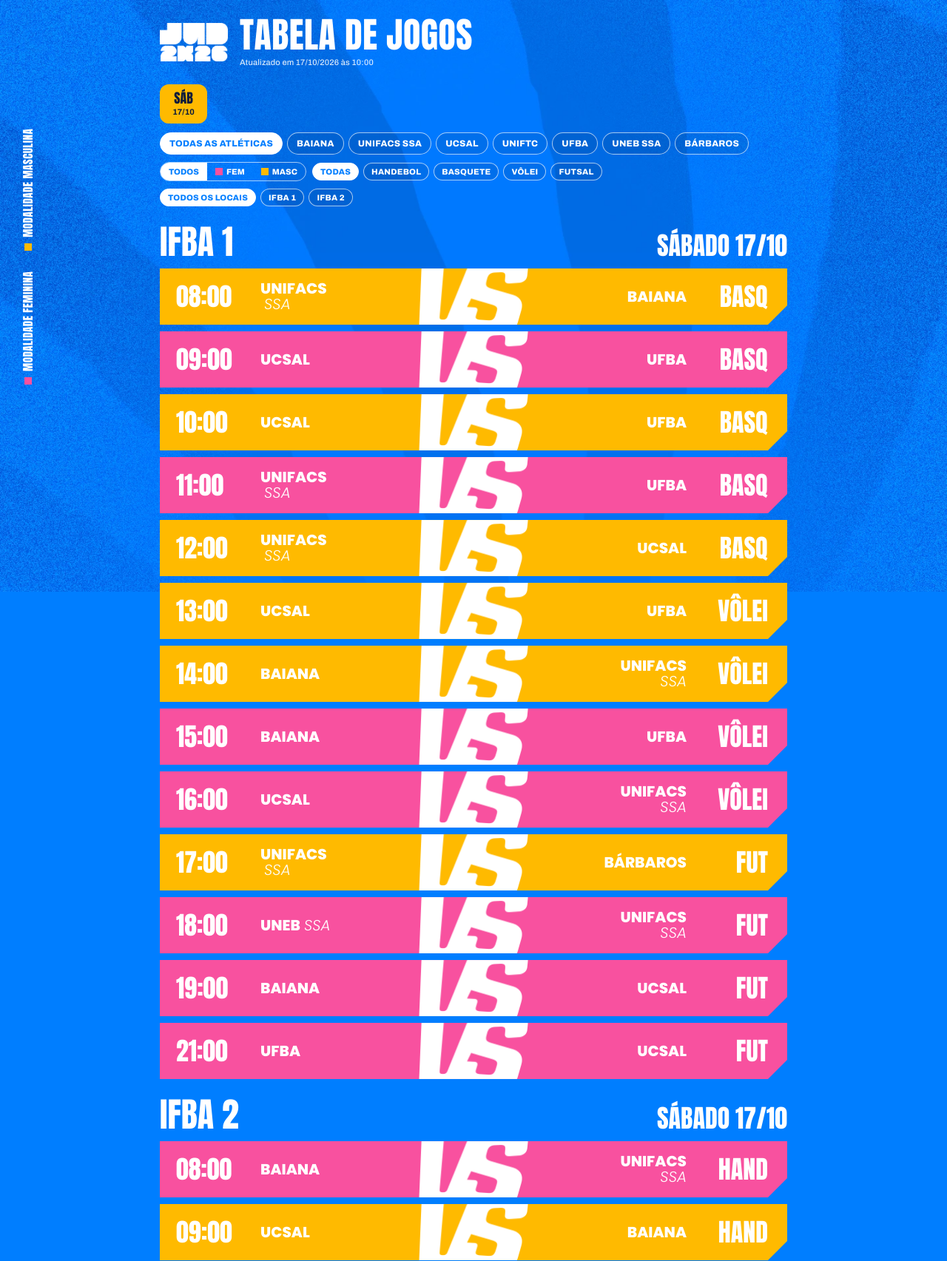
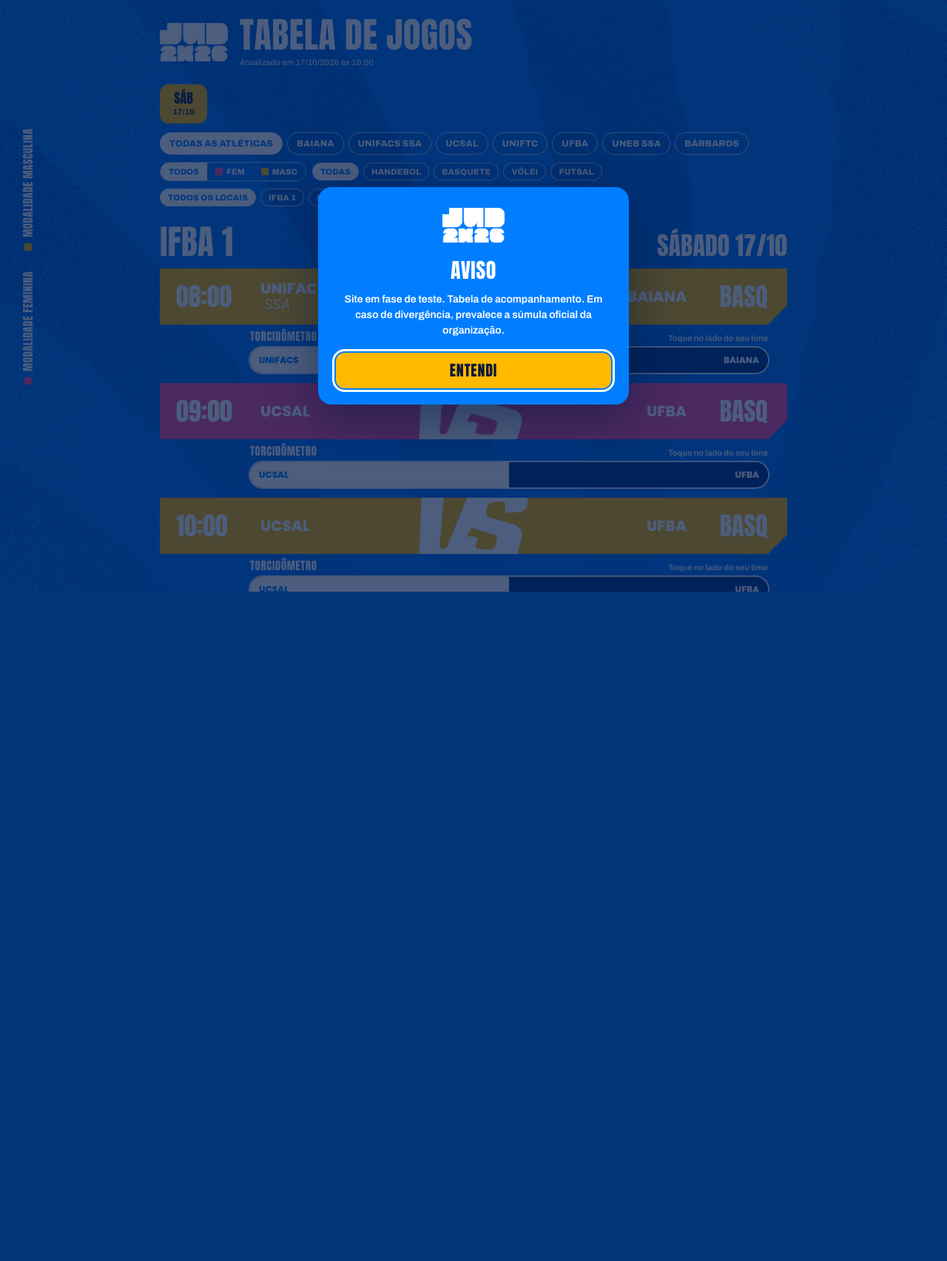
Before and after one commit to matheuscmello24-stack/Lud, a PHP site: page / in a window 1280 px wide. Shown: the top 1705 px of the page at 74% size. After the commit the page ends 800 px from the top, so only its background shows below. Run offline with PHP 8.4, Linux system fonts and the light colour scheme.

Commit message:
Torcidômetro por jogo e pop-up de aviso na abertura
- Barra de torcida sob cada jogo: o público toca no lado do time;
  percentuais e total de votos, voto único por navegador, votação
  encerrada quando o jogo termina.
- Votos gravados um a um no Netlify Blobs (sem perda em votos
  simultâneos), com limite de requisições por IP.
- Pop-up de aviso uma vez por visita, com texto editável no admin.

Co-Authored-By: Claude Opus 5.5 <noreply@anthropic.com>
Claude-Session: https://claude.ai/code/session_011iW4ndWbEUMBbnNUHiFCbL

```diff
--- a/admin/admin.js
+++ b/admin/admin.js
@@ -374,11 +374,12 @@
     if (document.activeElement && document.activeElement.closest("#evento-form")) return;
     $("ev-nome").value = D.evento.nome || "";
     $("ev-aviso").value = D.evento.aviso || "";
+    $("ev-popup").value = D.evento.popup || "";
   }
   $("evento-form").addEventListener("submit", function (e) {
     e.preventDefault();
-    var nome = $("ev-nome").value.trim(), aviso = $("ev-aviso").value.trim();
-    save(function (d) { d.evento.nome = nome; d.evento.aviso = aviso; }, "Dados do evento salvos");
+    var nome = $("ev-nome").value.trim(), aviso = $("ev-aviso").value.trim(), popup = $("ev-popup").value.trim();
+    save(function (d) { d.evento.nome = nome; d.evento.aviso = aviso; if (popup) d.evento.popup = popup; else delete d.evento.popup; }, "Dados do evento salvos");
   });
   $("backup").addEventListener("click", function () {
     var data = clone(D); delete data._rev;
--- a/admin/index.html
+++ b/admin/index.html
@@ -126,6 +126,9 @@
           <input id="ev-nome" maxlength="80" required>
           <label for="ev-aviso">Aviso no rodapé do site</label>
           <textarea id="ev-aviso" rows="3" maxlength="400"></textarea>
+          <label for="ev-popup">Pop-up exibido ao abrir o site</label>
+          <textarea id="ev-popup" rows="3" maxlength="400"></textarea>
+          <p class="muted small">Aparece uma vez por visita, com o botão "Entendi". Deixe em branco para usar o texto padrão.</p>
           <div class="actions"><button type="submit" class="btn primary">Salvar</button></div>
         </form>
         <section class="card">
--- a/app.js
+++ b/app.js
@@ -5,11 +5,15 @@
   var SEED_URL = "data/seed.json";
   var REFRESH_MS = 60000;
   var STORE_KEY = "jud2k26:equipe";
+  var VOTES_KEY = "jud2k26:votos";
+  var POPUP_KEY = "jud2k26:aviso-visto";
+  var POPUP_PADRAO = "Site em fase de teste. Tabela de acompanhamento. Em caso de divergência, prevalece a súmula oficial da organização.";
   var DIAS = ["DOM", "SEG", "TER", "QUA", "QUI", "SEX", "SÁB"];
   var DIAS_LONGO = ["DOMINGO", "SEGUNDA", "TERÇA", "QUARTA", "QUINTA", "SEXTA", "SÁBADO"];
   var NAIPE = { F: "Feminino", M: "Masculino" };
 
   var D = null;
+  var T = {};            // torcidômetro: { gameId: { h, a } }
   var state = { dia: null, equipe: "", naipe: "", mod: "", local: "" };
 
   var $ = function (id) { return document.getElementById(id); };
@@ -35,6 +39,86 @@
   }
   function loadData(cb) {
     getJSON(API_URL).catch(function () { return getJSON(SEED_URL); }).then(cb, function () { cb(null); });
+  }
+
+  // ---------- torcidômetro ----------
+  function myVotes() {
+    try { return JSON.parse(localStorage.getItem(VOTES_KEY) || "{}") || {}; } catch (e) { return {}; }
+  }
+  function saveVotes(v) {
+    try { localStorage.setItem(VOTES_KEY, JSON.stringify(v)); } catch (e) {}
+  }
+  function loadVotes() {
+    var ids = D.jogos.filter(function (g) { return g.data === state.dia; }).map(function (g) { return g.id; }).sort();
+    if (!ids.length) return Promise.resolve();
+    return getJSON("/api/torcida?ids=" + encodeURIComponent(ids.join(","))).then(function (counts) {
+      Object.keys(counts).forEach(function (id) {
+        // A cached response must never roll back a vote this visitor just cast.
+        var cur = T[id], next = counts[id];
+        if (!cur || next.h + next.a >= cur.h + cur.a) T[id] = next;
+      });
+    }, function () {});
+  }
+  function shortName(key) { return (D.equipes[key] || { nome: key }).nome; }
+
+  function torcidaHTML(g) {
+    var c = T[g.id] || { h: 0, a: 0 };
+    var total = c.h + c.a;
+    var mine = myVotes()[g.id];
+    var closed = finished(g);
+    var open = !closed && !mine;
+    var ph = total ? Math.round((c.h / total) * 100) : 50;
+    var pa = 100 - ph;
+    // Keep each side wide enough to read and tap.
+    var wh = Math.min(85, Math.max(15, ph));
+    var info = closed ? "Votação encerrada" : mine ? "Você torce por " + esc(shortName(mine === "h" ? g.mandante : g.visitante)) : "Toque no lado do seu time";
+    if (total) info += " · " + total + (total === 1 ? " voto" : " votos");
+    function side(lado, pct, w, team) {
+      var label = total ? "<b>" + pct + "%</b>" : "";
+      var name = '<span class="t-name">' + esc(shortName(team)) + "</span>";
+      return '<button type="button" class="t-side ' + lado + (mine === lado ? " chosen" : "") + (w < 30 ? " narrow" : "") +
+        '" style="width:' + w + '%" data-lado="' + lado + '"' + (open ? "" : " disabled") +
+        ' aria-label="Torcer por ' + esc(shortName(team)) + (total ? ", " + pct + "% dos votos" : "") + '">' +
+        (lado === "h" ? label + name : name + label) + "</button>";
+    }
+    return '<div class="torcida' + (open ? " open" : "") + '" data-id="' + esc(g.id) + '">' +
+      '<div class="t-head"><span class="t-title">Torcidômetro</span><span class="t-info">' + info + "</span></div>" +
+      '<div class="t-bar">' + side("h", ph, wh, g.mandante) + side("a", pa, 100 - wh, g.visitante) + "</div></div>";
+  }
+
+  function vote(id, lado) {
+    if (myVotes()[id]) return;
+    var before = T[id] || { h: 0, a: 0 };
+    var v = myVotes(); v[id] = lado; saveVotes(v);
+    T[id] = { h: before.h + (lado === "h" ? 1 : 0), a: before.a + (lado === "a" ? 1 : 0) };
+    renderJogos();
+    function undo(msg) {
+      var v2 = myVotes(); delete v2[id]; saveVotes(v2);
+      T[id] = before; renderJogos(); toast(msg);
+    }
+    fetch("/api/votar", { method: "POST", headers: { "content-type": "application/json" }, body: JSON.stringify({ id: id, lado: lado }) })
+      .then(function (r) { return r.json().catch(function () { return {}; }).then(function (b) { return { ok: r.ok, status: r.status, b: b }; }); })
+      .then(function (res) {
+        if (res.ok) { T[id] = res.b; renderJogos(); toast("Voto registrado!"); return; }
+        if (res.status === 409) { T[id] = before; renderJogos(); toast(res.b.erro || "Votação encerrada."); return; }
+        undo(res.b.erro || "Não foi possível registrar o voto. Tente de novo.");
+      }, function () { undo("Sem conexão. O voto não foi registrado."); });
+  }
+
+  // ---------- aviso inicial ----------
+  function showPopup() {
+    var seen = false;
+    try { seen = sessionStorage.getItem(POPUP_KEY) === "1"; } catch (e) {}
+    var dlg = $("popup");
+    if (seen || !dlg) return;
+    $("popup-texto").textContent = (D && D.evento.popup) || POPUP_PADRAO;
+    if (typeof dlg.showModal === "function") dlg.showModal(); else dlg.setAttribute("open", "");
+    $("popup-ok").focus();
+  }
+  function closePopup() {
+    try { sessionStorage.setItem(POPUP_KEY, "1"); } catch (e) {}
+    var dlg = $("popup");
+    if (typeof dlg.close === "function" && dlg.open) dlg.close(); else dlg.removeAttribute("open");
   }
 
   // ---------- URL state ----------
@@ -140,6 +224,7 @@
         sa + teamHTML(g.visitante, ac) +
         '<div class="mod">' + esc(mod.curto) + "</div>" +
       "</div>" +
+      (g.status === "adiado" || (finished(g) && !((T[g.id] || {}).h + (T[g.id] || {}).a)) ? "" : torcidaHTML(g)) +
       (g.obs ? '<p class="obs">' + esc(g.obs) + "</p>" : "") +
       "</article>";
   }
@@ -184,7 +269,14 @@
   function bind() {
     $("days").addEventListener("click", function (e) {
       var b = e.target.closest("button"); if (!b) return; state.dia = b.dataset.v; render();
+      loadVotes().then(renderJogos);
     });
+    $("view-jogos").addEventListener("click", function (e) {
+      var b = e.target.closest(".torcida.open .t-side"); if (!b) return;
+      vote(b.closest(".torcida").dataset.id, b.dataset.lado);
+    });
+    $("popup-ok").addEventListener("click", closePopup);
+    $("popup").addEventListener("cancel", closePopup);
     $("f-equipe").addEventListener("click", function (e) {
       var b = e.target.closest("button"); if (!b) return;
       state.equipe = b.dataset.v; store(STORE_KEY, state.equipe); render();
@@ -208,14 +300,15 @@
 
   function refresh() {
     if (document.hidden) return;
-    loadData(function (d) { if (d) { D = d; render(); } });
+    loadData(function (d) { if (d) { D = d; render(); loadVotes().then(renderJogos); } });
   }
 
   readHash();
   if (!state.equipe) state.equipe = store(STORE_KEY) || "";
   loadData(function (d) {
     if (!d) { $("view-jogos").innerHTML = '<div class="empty">Não foi possível carregar a tabela. Tente recarregar a página.</div>'; return; }
-    D = d; bind(); render();
+    D = d; bind(); render(); showPopup();
+    loadVotes().then(renderJogos);
     setInterval(refresh, REFRESH_MS);
     document.addEventListener("visibilitychange", refresh);
   });
--- a/data/seed.json
+++ b/data/seed.json
@@ -3,7 +3,8 @@
     "nome": "JUD 2K26",
     "subtitulo": "Tabela de jogos e resultados",
     "atualizadoEm": "2026-10-17T07:00:00-03:00",
-    "aviso": "Tabela de acompanhamento. Em caso de divergência, prevalece a súmula oficial da organização."
+    "aviso": "Tabela de acompanhamento. Em caso de divergência, prevalece a súmula oficial da organização.",
+    "popup": "Site em fase de teste. Tabela de acompanhamento. Em caso de divergência, prevalece a súmula oficial da organização."
   },
   "modalidades": {
     "HAND": {
--- a/index.html
+++ b/index.html
@@ -55,6 +55,13 @@
     <img class="apoio" src="assets/apoiadores.png" alt="Realização e apoiadores">
   </footer>
 
+  <dialog class="popup" id="popup" aria-labelledby="popup-titulo">
+    <img src="assets/logo-jud.png" alt="" class="popup-logo">
+    <h2 id="popup-titulo">Aviso</h2>
+    <p id="popup-texto">Site em fase de teste. Tabela de acompanhamento. Em caso de divergência, prevalece a súmula oficial da organização.</p>
+    <button type="button" id="popup-ok">Entendi</button>
+  </dialog>
+
   <div class="toast" id="toast" role="status" aria-live="polite"></div>
 
   <script src="app.js"></script>
--- a/scripts/dev-server.mjs
+++ b/scripts/dev-server.mjs
@@ -19,7 +19,7 @@ const ctx = { edgeURL: `http://localhost:${BLOBS_PORT}`, uncachedEdgeURL: `http:
 process.env.NETLIFY_BLOBS_CONTEXT = Buffer.from(JSON.stringify(ctx)).toString("base64");
 
 const routes = [];
-for (const name of ["data", "admin"]) {
+for (const name of ["data", "admin", "torcida", "votar"]) {
   const mod = await import(`../netlify/functions/${name}.mjs`);
   for (const p of [].concat(mod.config.path)) routes.push([p, mod.default]);
 }
--- a/styles.css
+++ b/styles.css
@@ -94,7 +94,6 @@ img { max-width: 100%; }
 .venue-head h2 { font-size: clamp(30px, 8vw, 46px); }
 .venue-head span { font-size: clamp(20px, 5vw, 34px); }
 
-.game { margin-bottom: 9px; }
 .bar {
   --h: 54px; --cut: 18px; --scw: 24px; --bar: var(--pink);
   display: grid; grid-template-columns: 40px minmax(0, 1fr) var(--scw) auto var(--scw) minmax(0, 1fr); align-items: center; column-gap: 4px;
@@ -151,6 +150,53 @@ img { max-width: 100%; }
   .tag { font-size: 9px; }
 }
 
+/* ---------- Torcidômetro ---------- */
+.game { margin-bottom: 14px; }
+.torcida { margin-top: 5px; margin-right: 18px; }
+.t-head { display: flex; justify-content: space-between; align-items: baseline; gap: 8px; margin-bottom: 4px; }
+.t-title { font-family: var(--display); font-size: 13px; text-transform: uppercase; letter-spacing: .04em; }
+.t-info { font-size: 10px; font-weight: 700; text-align: right; opacity: .9; }
+.t-bar { display: flex; height: 30px; border-radius: 999px; overflow: hidden; background: var(--blue-ink); box-shadow: 0 0 0 2px rgba(255,255,255,.85); }
+.t-side {
+  display: flex; align-items: center; gap: 6px; min-width: 0; border: 0; padding: 0 12px;
+  font-family: var(--names); font-weight: 800; font-size: 11px; text-transform: uppercase; white-space: nowrap;
+  transition: width .5s ease;
+}
+.t-side.h { background: var(--white); color: var(--blue); justify-content: flex-start; }
+.t-side.a { background: var(--blue-ink); color: var(--white); justify-content: flex-end; }
+.t-side b { font-family: var(--display); font-weight: 400; font-size: 16px; }
+.t-name { overflow: hidden; text-overflow: ellipsis; }
+.t-side.narrow .t-name { display: none; }
+.t-side:disabled { cursor: default; }
+.t-side.chosen .t-name::after { content: " ✓"; }
+.torcida.open .t-side:hover, .torcida.open .t-side:focus-visible { filter: brightness(1.08); }
+.torcida.open .t-side:focus-visible { outline: 3px solid var(--yellow); outline-offset: -3px; }
+.torcida.open .t-bar { animation: nudge 2.4s ease-in-out 1s 2; }
+@keyframes nudge { 50% { box-shadow: 0 0 0 3px var(--yellow); } }
+
+@media (min-width: 720px) {
+  .torcida { margin-left: 122px; margin-right: 26px; }
+  .t-bar { height: 34px; }
+  .t-side { font-size: 12px; }
+  .t-title { font-size: 15px; }
+  .t-info { font-size: 11px; }
+}
+
+/* ---------- Pop-up de aviso ---------- */
+.popup {
+  width: min(420px, calc(100% - 32px)); border: 0; padding: 28px 24px 22px; border-radius: 18px; text-align: center;
+  background: var(--blue); color: var(--white); box-shadow: 0 20px 60px rgba(0, 20, 60, .45);
+}
+.popup::backdrop { background: rgba(0, 25, 70, .7); }
+.popup-logo { width: 84px; height: auto; }
+.popup h2 { margin: 14px 0 8px; font-family: var(--display); font-weight: 400; font-size: 28px; text-transform: uppercase; letter-spacing: .02em; }
+.popup p { margin: 0 0 20px; font-size: 14px; font-weight: 600; line-height: 1.5; font-stretch: 100%; }
+.popup button {
+  width: 100%; min-height: 48px; border: 0; border-radius: 12px; background: var(--yellow); color: var(--ink);
+  font-family: var(--display); font-size: 20px; text-transform: uppercase; letter-spacing: .04em;
+}
+.popup button:focus-visible { outline: 3px solid var(--white); outline-offset: 2px; }
+
 /* ---------- Misc ---------- */
 .aviso { margin: 28px 0 0; font-size: 11px; font-weight: 600; text-align: center; opacity: .85; line-height: 1.5; }
 .share {
@@ -181,4 +227,4 @@ img { max-width: 100%; }
 }
 .toast.show { opacity: 1; translate: -50% 0; }
 
-@media (prefers-reduced-motion: reduce) { .toast { transition: none; } }
+@media (prefers-reduced-motion: reduce) { .toast, .t-side { transition: none; } .torcida.open .t-bar { animation: none; } }
```
Also changed, not shown: netlify/functions/torcida.mjs (added, +13 -0 lines), netlify/functions/votar.mjs (added, +30 -0 lines), README.md, netlify/lib/shared.mjs.
